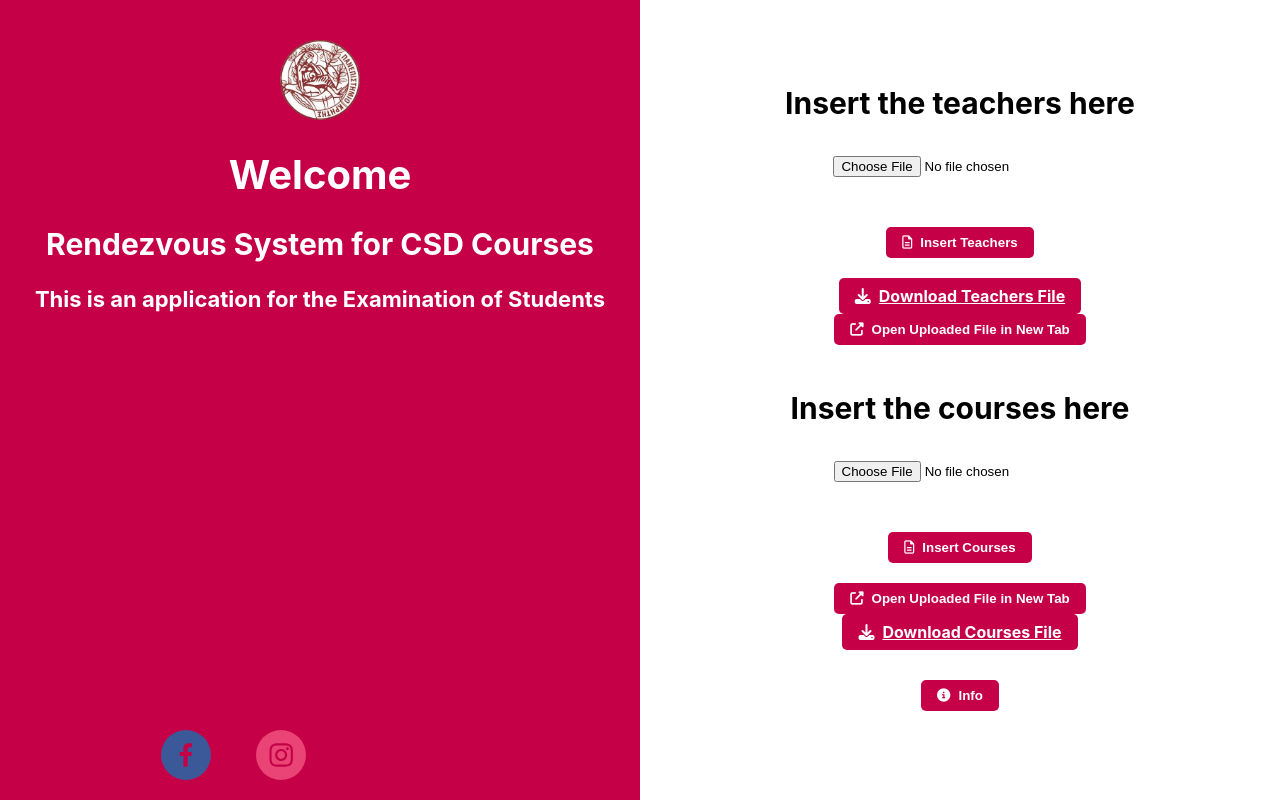
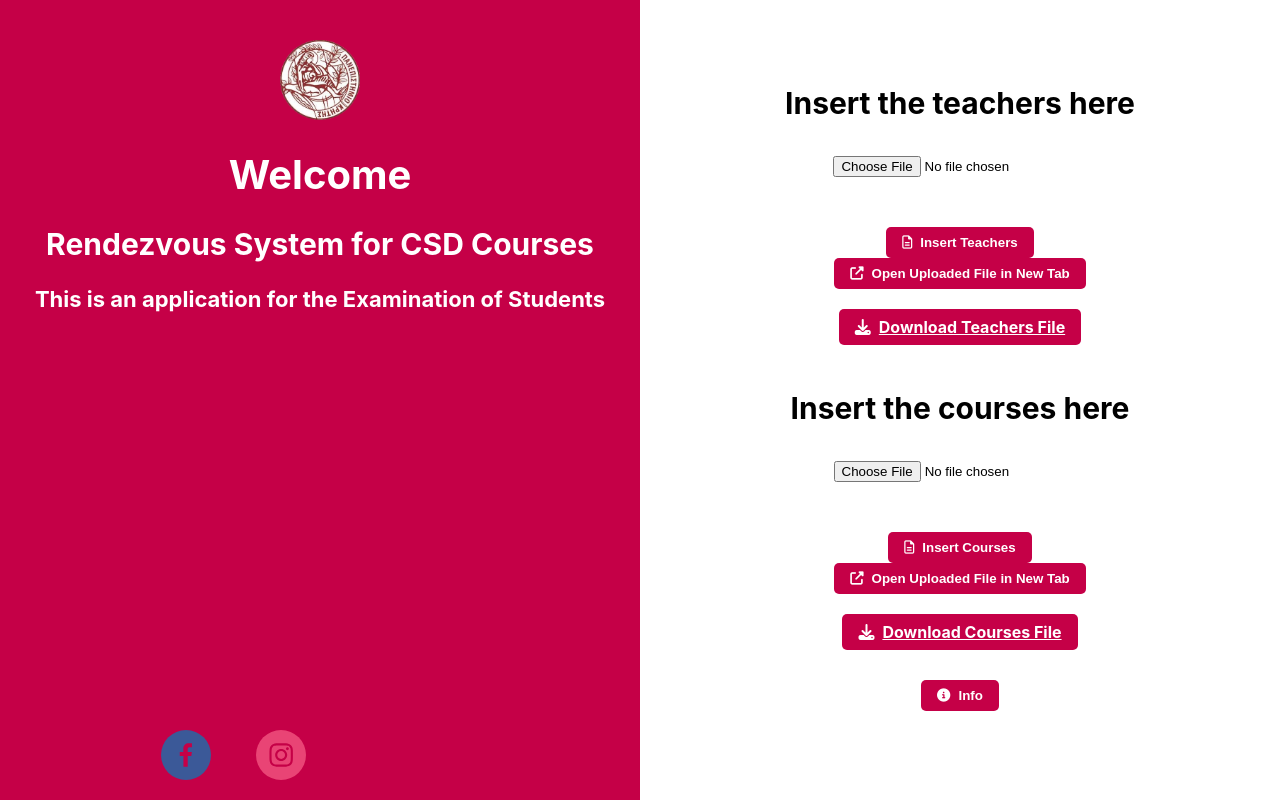
Before and after one commit to anestiskivro/CSD-Client, a React (Create React App) app: page /admin in a window 1280 px wide. Shown: the top 800 px of the page. Built offline with nearby package versions, Linux system fonts and the light colour scheme.

Commit message:
files 12

```diff
--- a/src/components/admin_op.js
+++ b/src/components/admin_op.js
@@ -100,13 +100,13 @@ function AdminOp() {
                 <button className="button" onClick={uploadToTeachers}>
                     <i className="fa-regular fa-file-lines" style={{ paddingRight: '8px' }}></i>Insert Teachers
                 </button>
+                <button className="button" onClick={openFileInNewTab}>
+                <i className="fa fa-external-link-alt" style={{ paddingRight: '8px' }}></i>Open Uploaded File in New Tab
+            </button>
             </div>
             <a href={`${process.env.PUBLIC_URL}/teachers.xls`} download="teachers.xls" className="button">
                 <i className="fa fa-download" style={{ paddingRight: '8px' }}></i>Download Teachers File
             </a>
-            <button className="button" onClick={openFileInNewTab}>
-                <i className="fa fa-external-link-alt" style={{ paddingRight: '8px' }}></i>Open Uploaded File in New Tab
-            </button>
             <div id="file">
                 <h2>Insert the courses here</h2>
                 <input type="file" name="file" onChange={handleFileUpload} />
@@ -115,10 +115,10 @@ function AdminOp() {
                 <button className="button" onClick={uploadToCourses}>
                     <i className="fa-regular fa-file-lines" style={{ paddingRight: '8px' }}></i>Insert Courses
                 </button>
-            </div>
-            <button className="button" onClick={openFileInNewTab}>
+                <button className="button" onClick={openFileInNewTab}>
                 <i className="fa fa-external-link-alt" style={{ paddingRight: '8px' }}></i>Open Uploaded File in New Tab
             </button>
+            </div>
             <a href={`${process.env.PUBLIC_URL}/courses.xls`} download="courses.xls" className="button">
                 <i className="fa fa-download" style={{ paddingRight: '8px' }}></i>Download Courses File
             </a>
```
